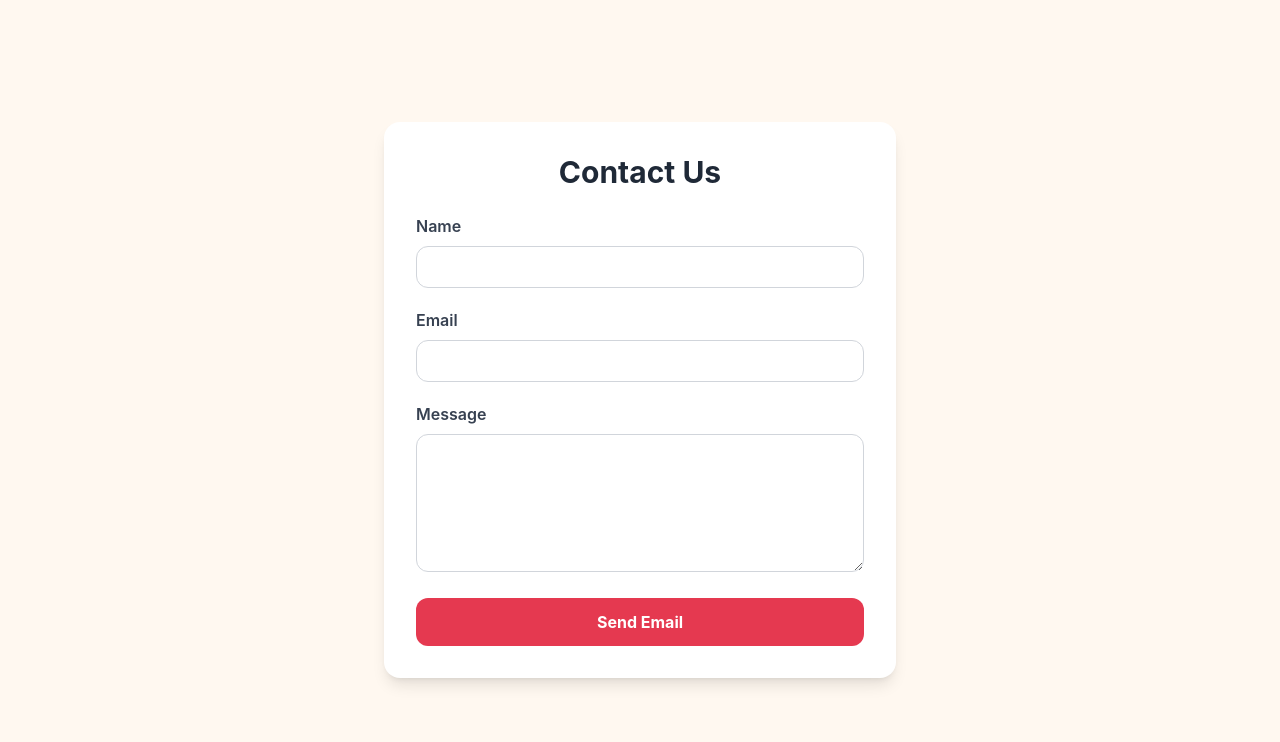
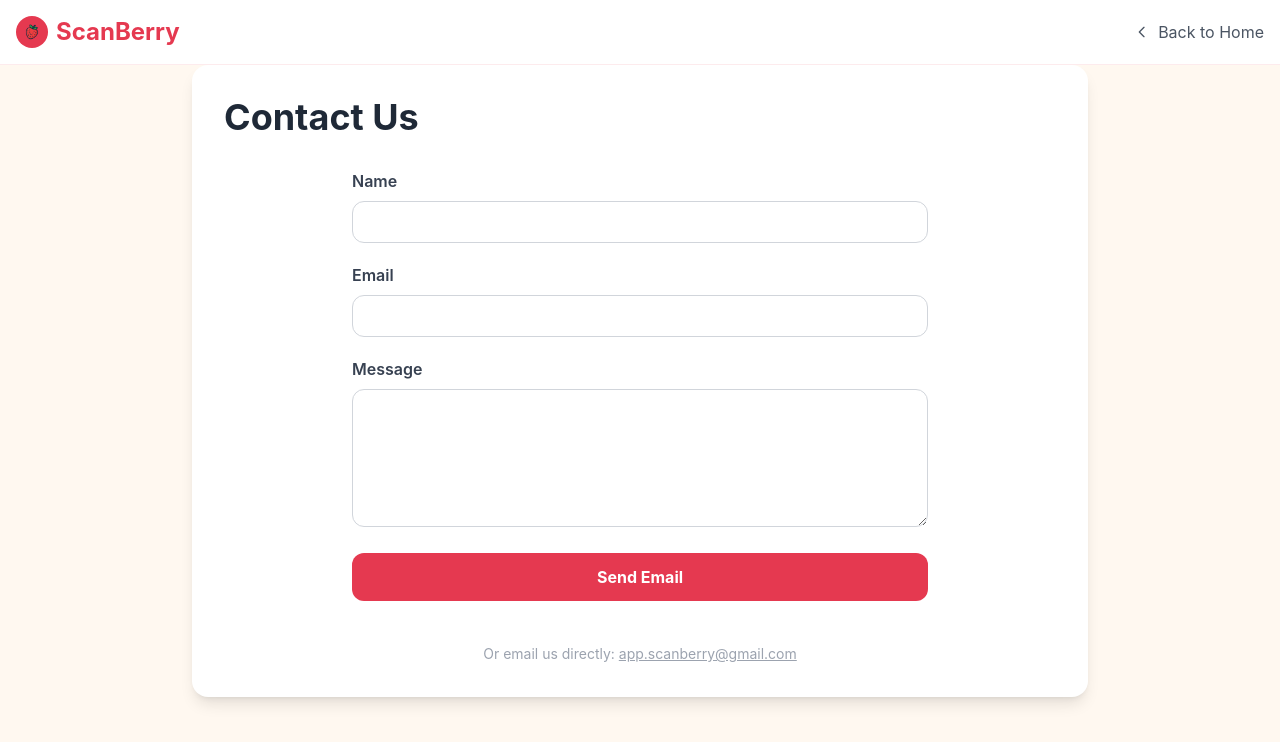
Before and after one commit to Kurt-Adam20/scanberry, a React (Vite) app: page /contact in a window 1280 px wide. Shown: the top 742 px of the page. Built offline with nearby package versions, Linux system fonts and the light colour scheme.

Commit message:
Update: Contact page, mailadres, iOS only, nieuwe iconen, styling fixes

```diff
--- a/src/pages/Contact.tsx
+++ b/src/pages/Contact.tsx
@@ -1,4 +1,5 @@
 import React, { useState } from 'react';
+import { Link } from 'react-router-dom';
 
 const Contact = () => {
   const [name, setName] = useState('');
@@ -13,10 +14,29 @@ const Contact = () => {
   };
 
   return (
-    <div className="min-h-screen bg-cream flex items-center justify-center px-4 py-12">
-      <div className="bg-white rounded-2xl shadow-lg p-8 max-w-lg w-full">
-        <h1 className="text-3xl font-bold text-gray-800 mb-6 text-center">Contact Us</h1>
-        <form onSubmit={handleSubmit} className="space-y-5">
+    <div className="min-h-screen bg-cream">
+      {/* Header */}
+      <header className="bg-white/95 backdrop-blur-sm border-b border-strawberry/10">
+        <nav className="container mx-auto px-4 py-4">
+          <div className="flex items-center justify-between">
+            <Link to="/" className="flex items-center space-x-2">
+              <div className="w-8 h-8 bg-strawberry rounded-full flex items-center justify-center">
+                <img src="/ChatGPT Image 8 jul 2025, 22_21_54.png" alt="ScanBerry Icon" className="w-5 h-5" />
+              </div>
+              <span className="text-2xl font-bold text-strawberry">ScanBerry</span>
+            </Link>
+            <Link to="/" className="flex items-center space-x-2 text-gray-600 hover:text-strawberry transition-colors">
+              <svg className="w-4 h-4" fill="none" stroke="currentColor" strokeWidth="2" viewBox="0 0 24 24"><path strokeLinecap="round" strokeLinejoin="round" d="M15 19l-7-7 7-7" /></svg>
+              <span>Back to Home</span>
+            </Link>
+          </div>
+        </nav>
+      </header>
+
+      {/* Content */}
+      <div className="max-w-4xl mx-auto bg-white rounded-2xl shadow-lg p-8">
+        <h1 className="text-4xl font-bold text-gray-800 mb-8">Contact Us</h1>
+        <form onSubmit={handleSubmit} className="space-y-5 max-w-xl mx-auto">
           <div>
             <label className="block text-gray-700 font-semibold mb-2">Name</label>
             <input
@@ -54,6 +74,9 @@ const Contact = () => {
             Send Email
           </button>
         </form>
+        <div className="mt-10 text-center">
+          <span className="text-gray-400 text-sm">Or email us directly: <a href="mailto:app.scanberry@gmail.com" className="underline hover:text-strawberry">app.scanberry@gmail.com</a></span>
+        </div>
       </div>
     </div>
   );
```
